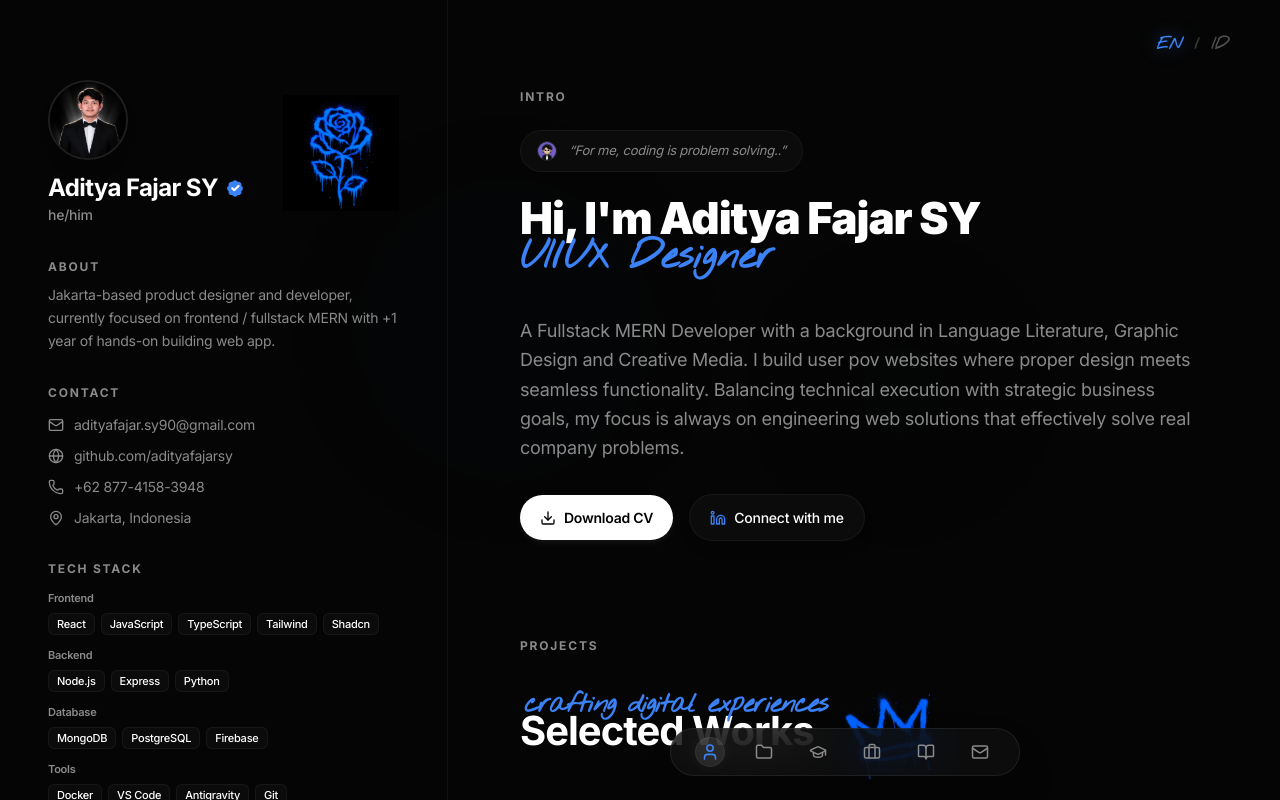
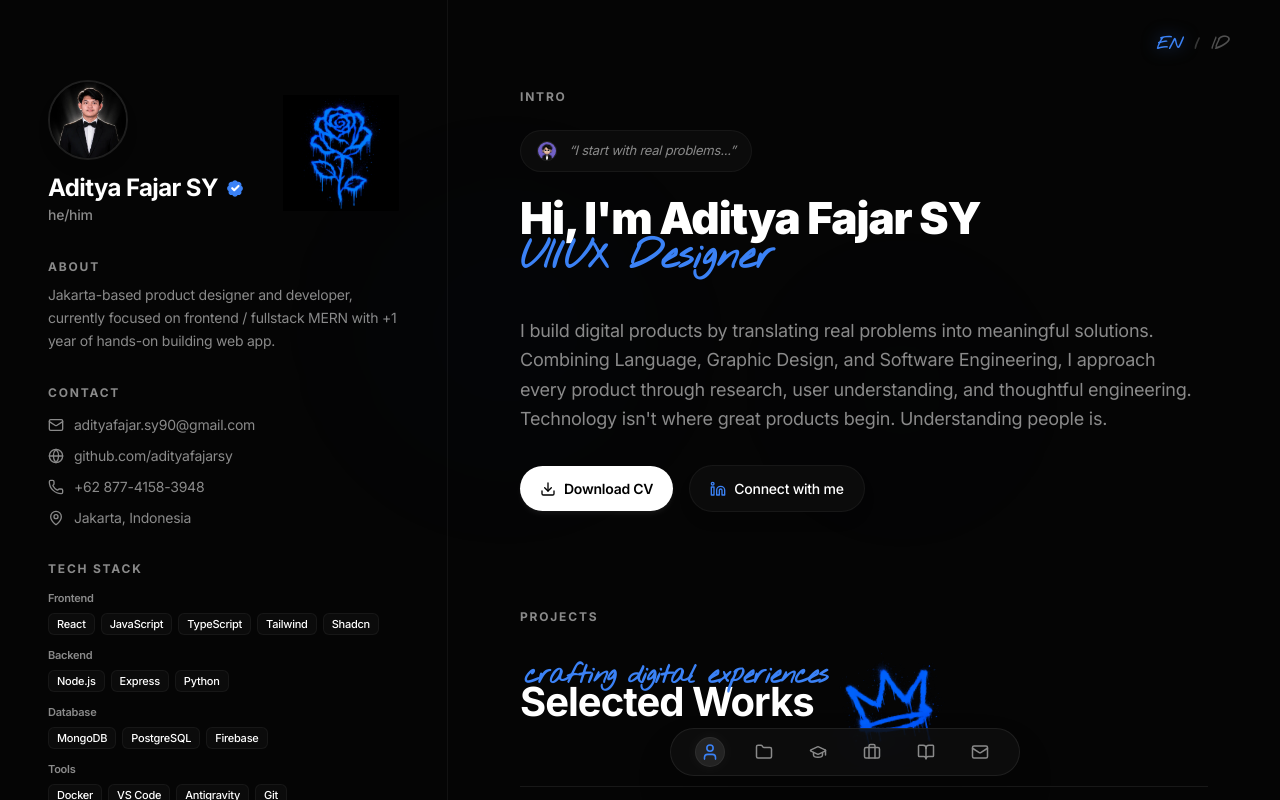
Before and after one commit to adityafajarsy/personal-portfolio, a React (Vite) app: page / in a window 1280 px wide. Built offline with nearby package versions, Linux system fonts and the light colour scheme.

Commit message:
feat: add translations and project data configuration for portfolio site

```diff
--- a/src/data/translations.js
+++ b/src/data/translations.js
@@ -61,9 +61,9 @@ export const translations = {
     },
     home: {
       intro: "Intro",
-      quote: "For me, coding is problem solving..",
+      quote: "I start with real problems...",
       title: "Hi, I'm Aditya Fajar SY",
-      bio: "A Fullstack MERN Developer with a background in Language Literature, Graphic Design and Creative Media. I build user pov websites where proper design meets seamless functionality. Balancing technical execution with strategic business goals, my focus is always on engineering web solutions that effectively solve real company problems.",
+      bio: "I build digital products by translating real problems into meaningful solutions. Combining Language, Graphic Design, and Software Engineering, I approach every product through research, user understanding, and thoughtful engineering. Technology isn't where great products begin. Understanding people is.",
       downloadCv: "Download CV",
       connectMe: "Connect with me",
     },
@@ -527,9 +527,9 @@ At the end of the day, my journey is not about transitioning from Russian Litera
     },
     home: {
       intro: "Intro",
-      quote: "For me, coding is problem solving..",
+      quote: "I start with real problems...",
       title: "Hi, I'm Aditya Fajar SY",
-      bio: "Seorang Developer dengan latar belakang Bahasa, Desain Grafis, dan Kreatif Multimedia. Saya membangun situs web dari sudut pandang masalah pengguna di mana desain yang proper berpadu dengan fungsionalitas yang smooth. Menyeimbangkan teknis dengan tujuan bisnis, saya berfokus membuat solusi web yang memecahkan masalah nyata perusahaan secara efektif.",
+      bio: "Membangun aplikasi digital dengan menerjemahkan masalah nyata menjadi solusi yang bermakna. Kombinasi latar belakang Bahasa, Desain Grafis, dan Software Engineering, saya percaya produk terbaik lahir ketika riset, experience pengguna, dan teknologi bekerja sebagai satu kesatuan. Teknologi bukan titik awal, memahami masalah adalah langkah pertama dalam membangun produk yang benar-benar bernilai.",
       downloadCv: "Download CV",
       connectMe: "Connect with me",
     },
@@ -547,7 +547,7 @@ At the end of the day, my journey is not about transitioning from Russian Litera
           gambar: ProjectNetflixImg,
           // TODO: ganti gambar dengan ProjectPPIDImg setelah screenshot tersedia
           nama: "PPID Digital Ecosystem",
-          desk: "Ekosistem digital pemerintah yang lengkap, dikembangkan selama magang di Kementerian PANRB, terdiri dari portal informasi publik, sistem manajemen permintaan informasi, dan CMS.",
+          desk: "Ekosistem digital pemerintah yang lengkap, dikembangkan selama magang di Kementerian PANRB, terdiri dari portal informasi publik, sistem manajemen permohonan informasi, dan CMS.",
           subtitle: "Ekosistem digital modern untuk pengelolaan informasi dan dokumentasi publik Indonesia, terdiri dari portal informasi publik, platform manajemen permohonan informasi, dan sistem manajemen konten.",
           about: "PPID Digital Ecosystem adalah ekosistem digital yang dikembangkan selama saya magang di Kementerian Pendayagunaan Aparatur Negara dan Reformasi Birokrasi (Kementerian PANRB). Ekosistem ini memodernisasi layanan PPID yang ada dengan mendesain ulang user experience, redesign frontend, mengefisienkan alur kerja internal, dan memperbaiki proses manajemen konten yang sudah usang. Proyek ini terdiri dari tiga modul yang terintegrasi : Portal PPID (Website Publik), SIPIPI (Sistem Manajemen Permintaan Informasi PPID), dan CMS (Sistem Manajemen Konten), semuanya merupakan satu ekosistem yang terintegrasi.",
           facts: [
```
